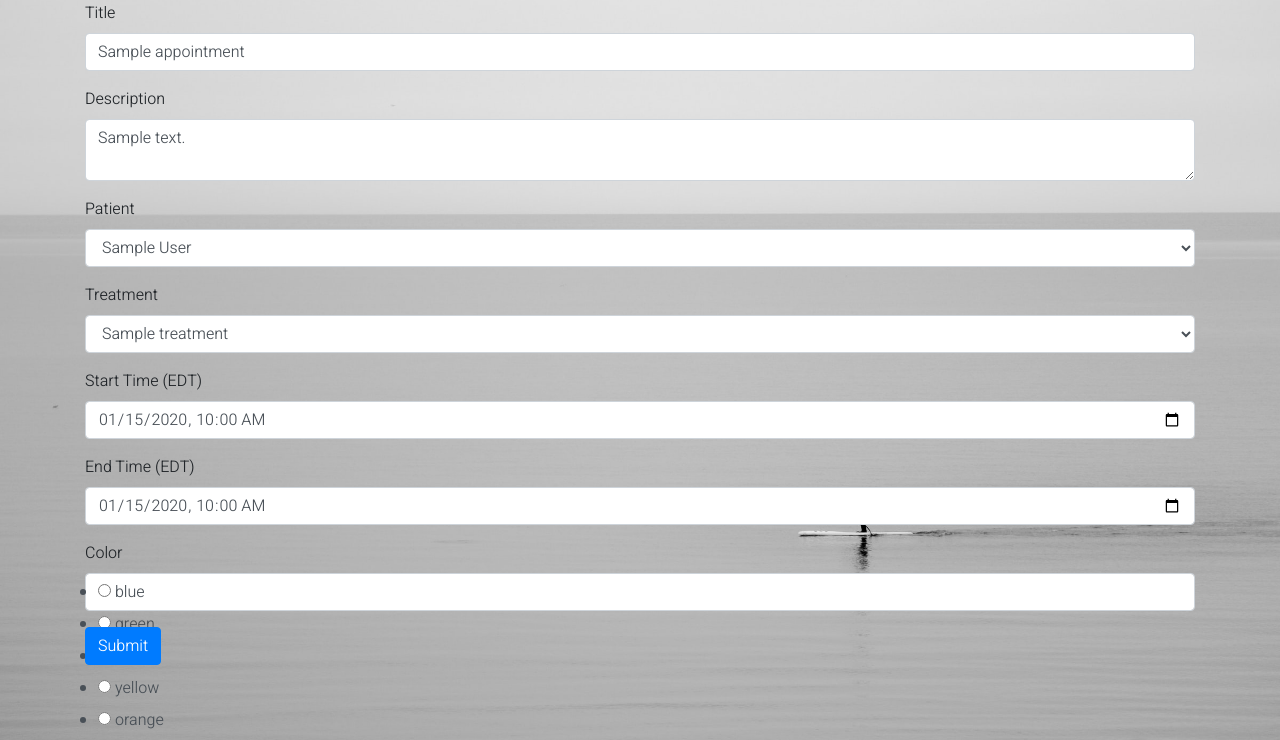
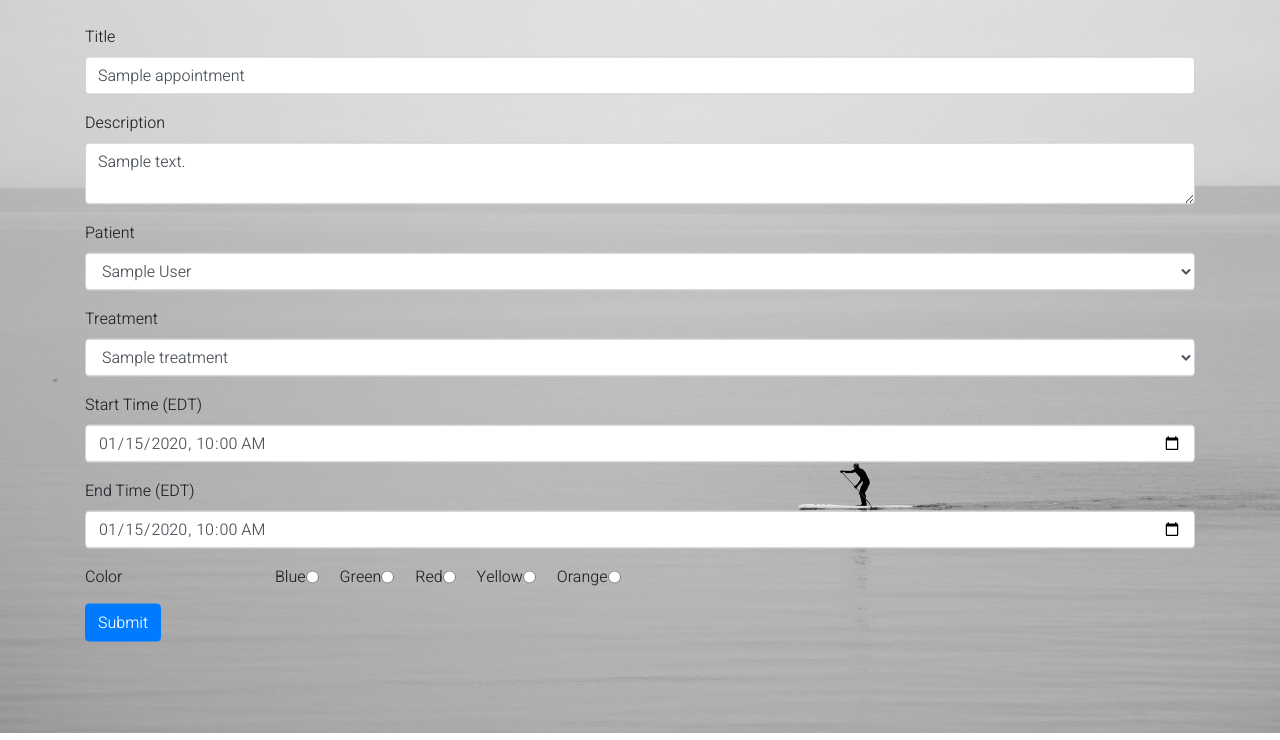
Before and after one commit to YoungHaYoo12/MediCal, a Flask app: page /appointments/edit/1 in a window 1280 px wide. Shown: the part 67-807 px from the top of the page. Run offline with Flask 2, Linux system fonts and the light colour scheme; a user stored in the database is signed in; tables that the repository leaves empty hold one stand-in row (values such as "Sample post"); some libraries are stand-ins or nearby versions.

Commit message:
Style 'color' field of _appointment_form.html.

```diff
--- a/app/appointments/forms.py
+++ b/app/appointments/forms.py
@@ -10,7 +10,7 @@ class AppointmentForm(FlaskForm):
   date_end = DateTimeLocalField('End Time (EDT)',validators=[DataRequired(message='End Field Empty')],format='%Y-%m-%dT%H:%M')
   treatment = SelectField('Treatment')
   patient = SelectField('Patient')
-  color = RadioField('Color', choices=[('blue','blue'),('green','green'),('red','red'),('yellow','yellow'),('orange','orange')],
+  color = RadioField('Color', choices=[('blue','Blue'),('green','Green'),('red','Red'),('yellow','Yellow'),('orange','Orange')],
           validators=[DataRequired(message='Color Field Empty')], default='blue')
   submit = SubmitField('Submit')
 
--- a/app/templates/appointments/_appointment_form.html
+++ b/app/templates/appointments/_appointment_form.html
@@ -32,10 +32,17 @@
   {{form.date_end(class="form-control")}}
   </div>
 
-  <div class="form-group">
-  {{form.color.label}}
-  {{form.color(class="form-control")}}
-  </div>
+    <div class="row">
+      <legend class="col-form-label col-sm-2 pt-0">{{form.color.label}}</legend>
+      <div class="col-sm-10">
+      {% for subfield in form.color %}
+        <div class="form-check form-check-inline">
+            {{subfield.label(class="form-check-label")}}
+            {{subfield(class="form-check-input")}}
+        </div>
+      {% endfor %}
+      </div>
+    </div>
 
   {{form.submit(class="btn btn-primary")}}
 
```
